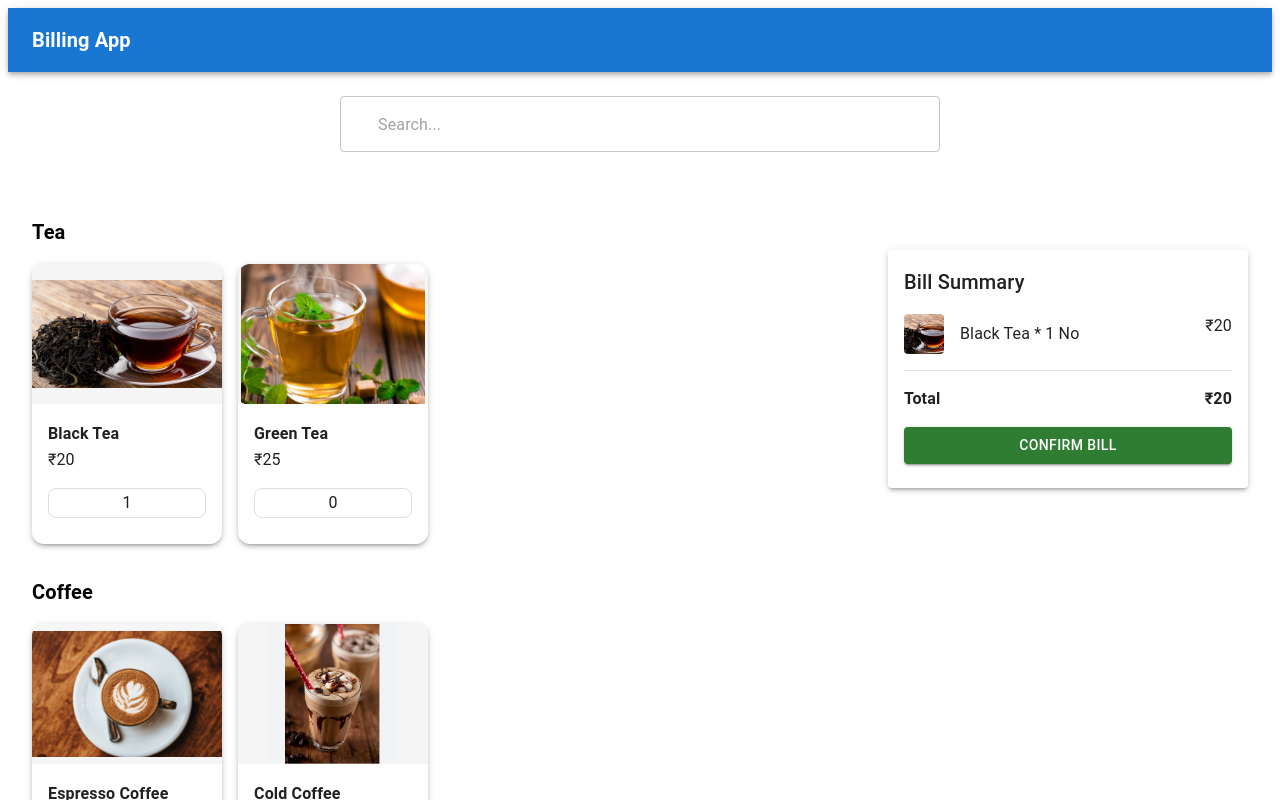
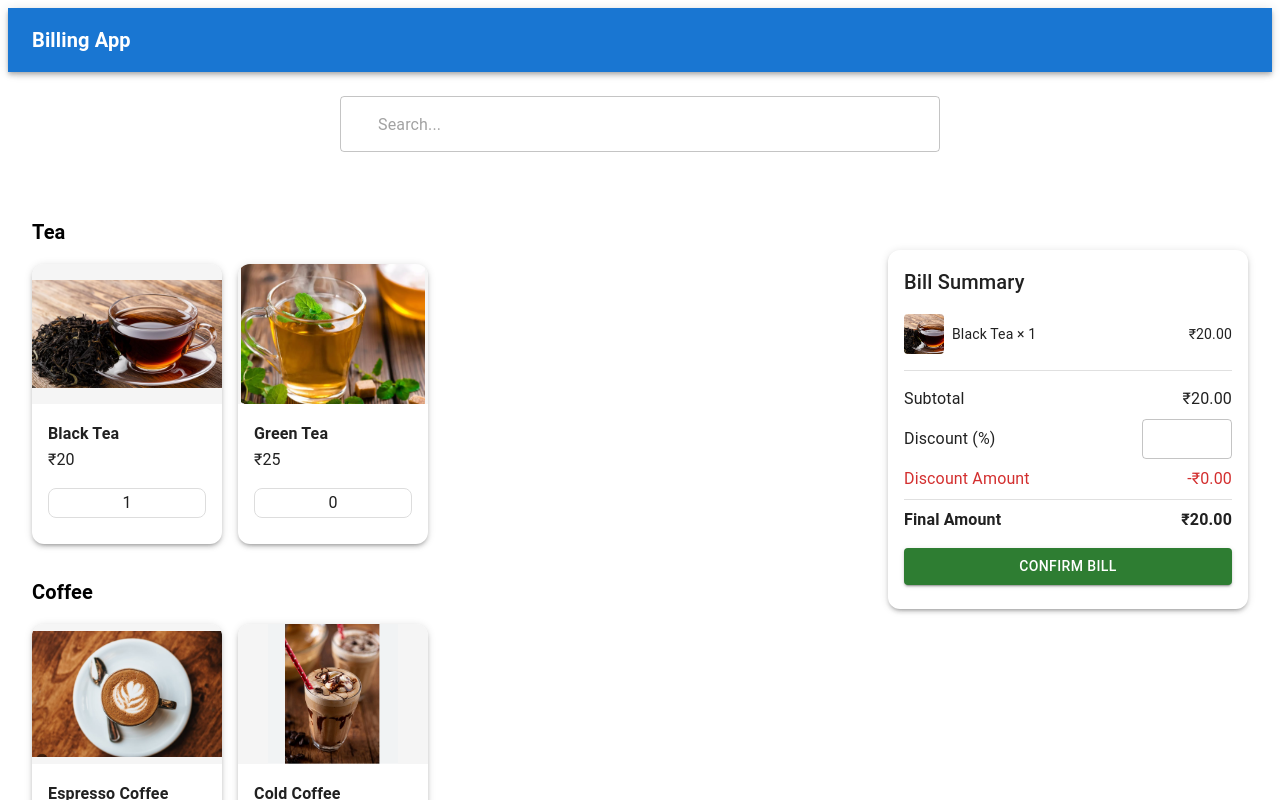
Before and after one commit to RamasamudramJyothika/ezo-app, a React (Vite) app: page / in a window 1280 px wide. Both pictures are taken after a click on the button 183 px from the left and 503 px from the top of the page. Shown: the top 800 px of the page. Built offline with nearby package versions, Linux system fonts and the light colour scheme; some icons are missing.

Commit message:
discount and no products page added

```diff
--- a/src/Components/BillPreview.jsx
+++ b/src/Components/BillPreview.jsx
@@ -1,26 +1,160 @@
-import React from "react";
-import {Card, CardContent, Typography, Box, Button, Divider, CardMedia} from "@mui/material";
+// import React, {useState} from "react";
+// import {Card, CardContent, Typography, Box, Button, Divider, CardMedia, TextField} from "@mui/material";
 
-function BillPreview({cart, clearCart}){
-    const totalAmount = cart.reduce(
+// function BillPreview({cart, clearCart}){
+//     const [discount, setDiscount] = useState();
+//     const totalAmount = cart.reduce(
+//         (sum, item) => sum + item.price * item.quantity,
+//         0
+//     );
+//     const discountAmount = totalAmount * (discount/100);
+//     const finalAmount = totalAmo0unt - discountAmount;
+
+//     return(
+//         <Card sx={{boderRadius: 3, boxShadow: 3}}>
+//             <CardContent>
+//                 <Typography variant="h6" mb={2}>
+//                     Bill Summary
+//                 </Typography>
+//                 {cart.length === 0 ? (
+//                     <Typography color="text.secondary">
+//                         No items added
+//                     </Typography>
+//                 ) : (
+//                     cart.map((item) => (
+//                         <Box key={item.id} display="flex" alignItems="space-between" mb={1}>
+//                             <Box display="flex" alignItems="center" gap={1} flex={1}>
+//                             <CardMedia
+//                                 component="img"
+//                                 image={item.image}
+//                                 alt={item.name}
+//                                 sx={{
+//                                     width: 40,
+//                                     height: 40,
+//                                     objectFit: "cover",
+//                                     borderRadius: 1,
+//                                     mr: 1
+//                                 }}
+//                                 />
+//                             <Typography>
+//                                 {item.name} * {item.quantity} No
+//                             </Typography>
+//                             </Box>
+//                             <Typography>
+//                                   ₹{item.price * item.quantity}
+//                             </Typography>
+//                         </Box>
+//                     ))
+//                 )}
+
+//                 <Box>
+//                     <Typography>Discount (%)</Typography>
+//                     <TextField
+//                         type="number"
+//                         size="small"
+//                         value={discount}
+//                         onChange={(e)=>setDiscount(Number(e.target.value))}
+//                         inputProps={{ max:100}}
+//                         style={{width:"90px"}}
+//                     />
+
+//                 </Box>
+
+//                 <Divider sx={{my:2}}/>
+
+//                 <Box display="flex" justifyContent="space-between">
+//                     <Typography fontWeight="bold">Sub Total</Typography>
+//                     <Typography fontWeight="bold">₹{totalAmount.toFixed(2)}</Typography>
+//                 </Box>
+
+//                 <Box display="flex" justifyContent="space-between">
+//                     <Typography color="error">Discount ({discount}%)</Typography>
+//                     <Typography color="error">-₹{discountAmount.toFixed(2)}</Typography>
+//                 </Box>
+
+//                 <Divider sx={{my: 1}}/>
+
+//                 <Box display="flex" justifyContent="space-between">
+//                     <Typography fontWeight="bold">Final Amount</Typography>
+//                     <Typography fontWeight="bold">₹{finalAmount.toFixed(2)}</Typography>
+//                 </Box>
+
+//                 <Button
+//                     fullWidth
+//                     sx={{mt:2}}
+//                     variant="contained"
+//                     color="success"
+//                     disabled={cart.length === 0}
+//                     onClick={clearCart}
+//                 >
+//                     Confirm Bill
+//                 </Button>
+//             </CardContent>
+//         </Card>
+//     );
+// }
+
+// export default BillPreview;
+
+
+import React, { useMemo, useState } from "react";
+import {
+  Card,
+  CardContent,
+  Typography,
+  Box,
+  Button,
+  Divider,
+  CardMedia,
+  TextField
+} from "@mui/material";
+
+function BillPreview({ cart = [], clearCart }) {
+  const [discount, setDiscount] = useState("");
+
+  // 🔹 Calculate subtotal (memoized for performance)
+  const totalAmount = useMemo(() => {
+    return cart.reduce(
       (sum, item) => sum + item.price * item.quantity,
       0
     );
+  }, [cart]);
 
-    return(
-        <Card sx={{boderRadius: 3, boxShadow: 3}}>
+  // 🔹 Normalize discount (0–100)
+  const normalizedDiscount = Math.min(Math.max(Number(discount) || 0,0), 100);
+
+  const discountAmount = useMemo(() => {
+    return totalAmount * (normalizedDiscount / 100);
+  }, [totalAmount, normalizedDiscount]);
+
+  const finalAmount = useMemo(() => {
+    return Math.max(totalAmount - discountAmount, 0);
+  }, [totalAmount, discountAmount]);
+
+  const isCartEmpty = cart.length === 0;
+
+  return (
+    <Card sx={{ borderRadius: 3, boxShadow: 3 }}>
       <CardContent>
         <Typography variant="h6" mb={2}>
           Bill Summary
         </Typography>
-                {cart.length === 0 ? (
+
+        {/* 🔹 Cart Items */}
+        {isCartEmpty ? (
           <Typography color="text.secondary">
             No items added
           </Typography>
         ) : (
           cart.map((item) => (
-                        <Box key={item.id} display="flex" alignItems="space-between" mb={1}>
-                            <Box display="flex" alignItems="center" gap={1} flex={1}>
+            <Box
+              key={item.id}
+              display="flex"
+              justifyContent="space-between"
+              alignItems="center"
+              mb={1}
+            >
+              <Box display="flex" alignItems="center" gap={1}>
                 <CardMedia
                   component="img"
                   image={item.image}
@@ -29,35 +163,77 @@ function BillPreview({cart, clearCart}){
                     width: 40,
                     height: 40,
                     objectFit: "cover",
-                                    borderRadius: 1,
-                                    mr: 1
+                    borderRadius: 1
                   }}
                 />
-                            <Typography>
-                                {item.name} * {item.quantity} No
+                <Typography variant="body2">
+                  {item.name} × {item.quantity}
                 </Typography>
               </Box>
-                            <Typography>
-                                  ₹{item.price * item.quantity}
+
+              <Typography variant="body2">
+                ₹{(item.price * item.quantity).toFixed(2)}
               </Typography>
             </Box>
           ))
         )}
 
-                <Divider sx={{my:2}}/>
+        <Divider sx={{ my: 2 }} />
+
+        {/* 🔹 Subtotal */}
+        <Box display="flex" justifyContent="space-between" mb={1}>
+          <Typography>Subtotal</Typography>
+          <Typography>₹{totalAmount.toFixed(2)}</Typography>
+        </Box>
+
+
+        <Box display="flex" justifyContent="space-between" alignItems="center" mb={1}>
+          <Typography>Discount (%)</Typography>
+          <TextField
+            type="number"
+            size="small"
+            value={discount}
+            onChange={(e) => setDiscount(e.target.value)}
+            onBlur={()=>{
+              if(discount === "") setDiscount(0);
+            }}
+            inputProps={{ min: 0, max: 100 }}
+            disabled={isCartEmpty}
+            sx={{ width: 90 }}
+          />
+        </Box>
+
+
+        <Box display="flex" justifyContent="space-between" mb={1}>
+          <Typography color="error">Discount Amount</Typography>
+          <Typography color="error">
+            -₹{discountAmount.toFixed(2)}
+          </Typography>
+        </Box>
+
+        <Divider sx={{ my: 1 }} />
+
 
         <Box display="flex" justifyContent="space-between">
-                    <Typography fontWeight="bold">Total</Typography>
-                    <Typography fontWeight="bold">₹{totalAmount}</Typography>
+          <Typography fontWeight="bold">
+            Final Amount
+          </Typography>
+          <Typography fontWeight="bold">
+            ₹{finalAmount.toFixed(2)}
+          </Typography>
         </Box>
+
 
         <Button
           fullWidth
-                    sx={{mt:2}}
+          sx={{ mt: 2 }}
           variant="contained"
           color="success"
-                    disabled={cart.length === 0}
-                    onClick={clearCart}
+          disabled={isCartEmpty}
+          onClick={()=>{
+            clearCart();
+            setDiscount("");
+          }}
         >
           Confirm Bill
         </Button>
--- a/src/Pages/Home.jsx
+++ b/src/Pages/Home.jsx
@@ -5,7 +5,7 @@ import SearchBar from "../Components/SearchBar";
 import Header from "../Components/Header";
 import CategorySection from "../Components/CategorySection";
 import BillPreview from "../Components/BillPreview";
-import { Container, Box } from "@mui/material";
+import { Container, Box ,Typography} from "@mui/material";
 
 function Home() {
   const [search, setSearch] = useState("");
@@ -19,6 +19,14 @@ function Home() {
     }, 400);
     return ()=> clearTimeout(timer);
   },[search]);
+
+  const isSearching = debouncedSearch.length > 0;
+
+  const hasSearchResults =
+    debouncedSearch.length > 0 &&
+    products.some((product)=>
+      product.name.toLowerCase().includes(debouncedSearch)
+  );
 
   const addToCart = (product) => {
     setCart((prev) => {
@@ -63,6 +71,12 @@ function Home() {
         >
           {/* LEFT — PRODUCTS (fluid) */}
           <Box sx={{ flex: 1 }}>
+            {isSearching && !hasSearchResults && (
+              <Typography align="center" sx={{mt:6, color:"gray"}}>
+                No products found
+              </Typography>
+            )}
+
             {categories.map((category) => {
               const categoryProducts = products.filter(
                 (product) =>
@@ -88,7 +102,8 @@ function Home() {
           </Box>
 
           {/* RIGHT — BILL (controlled width) */}
-          <Box
+          {!isSearching && (
+            <Box
             sx={{
               width: 360,
               minWidth: 320,
@@ -101,6 +116,8 @@ function Home() {
               clearCart={() => setCart([])}
             />
           </Box>
+          )}
+
         </Box>
       </Container>
     </>
```
Lines whose indentation alone changed are shown as unchanged.
